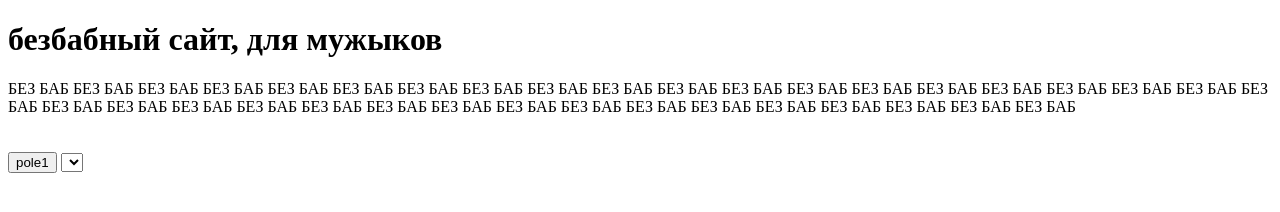
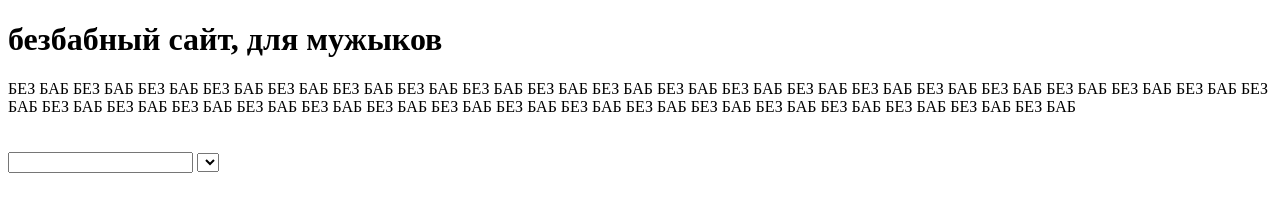
Before and after one commit to ldv-thirteen/ldv-thirteen.github.io, a plain HTML site: page index.html in a window 1280 px wide. Drawn offline with Linux system fonts and the light colour scheme.

Commit message:
Add files via upload

```diff
--- a/index.html
+++ b/index.html
@@ -16,7 +16,7 @@
       </div>
       <br> <br>
    <form >
-   <input type="submit" value="pole1">
+   <input type="number" value="pole1">
    <select>
      <option disabled value="function"></option>
      <option value=" * "> </option>
```
